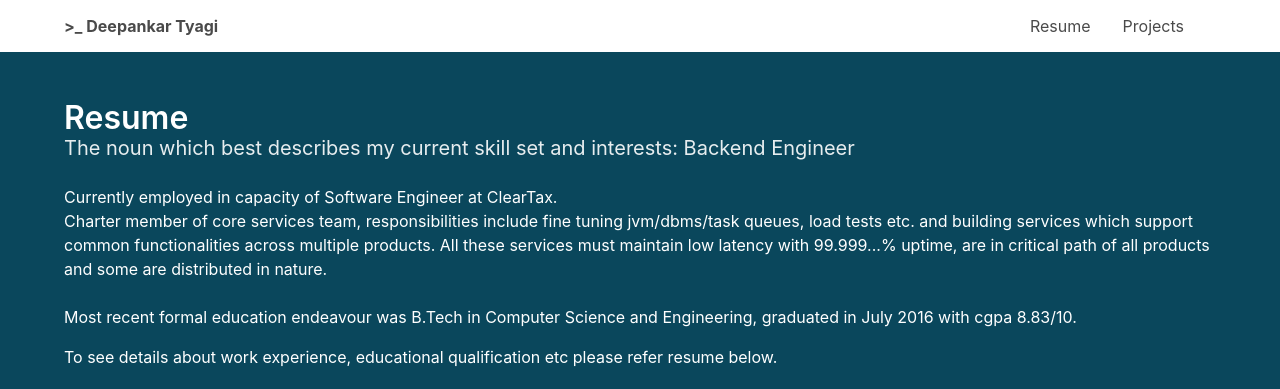
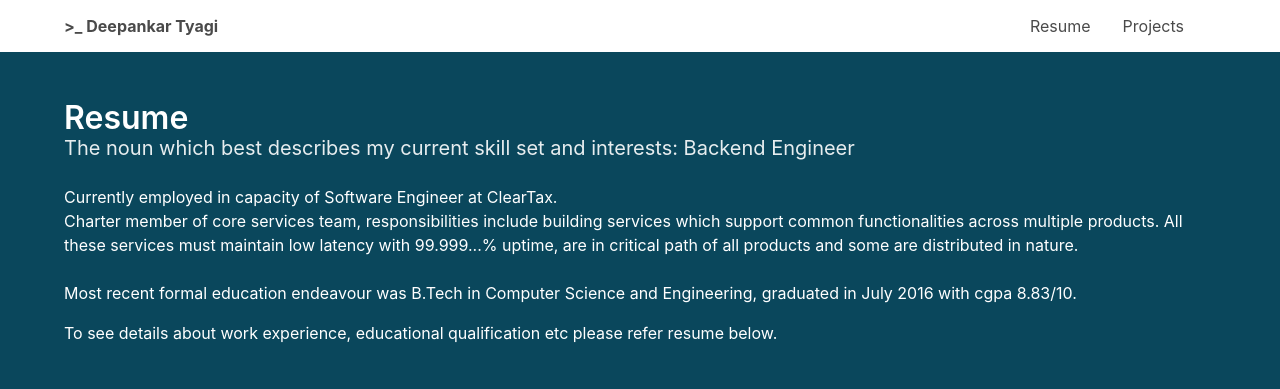
Before and after one commit to codebuff/codebuff.github.io, a Jekyll site: the page built from resume.html, in a window 1280 px wide and 900 px high, cut to the strip 0-389 px from the top of the window. Built offline with Jekyll 4.4.1, drawn with Linux system fonts in a browser that asks for light colours.

Commit message:
update resume description

```diff
--- a/resume.html
+++ b/resume.html
@@ -19,14 +19,9 @@ redirect_from:
             <div class="content">
                 <p>
                     Currently employed in capacity of Software Engineer at ClearTax.<br/>
-                    Charter member of core services team, responsibilities include fine tuning jvm/dbms/task queues,
-                    load tests etc. and
-                    building services which support common functionalities across multiple products. All these services
-                    must maintain
-                    low latency with 99.999...% uptime, are in critical path of all products and some are distributed in
-                    nature.<br/><br/>
-                    Most recent formal education endeavour was B.Tech in Computer Science and Engineering, graduated in
-                    July 2016 with cgpa 8.83/10.
+                    Charter member of core services team, responsibilities include building services which support common functionalities across multiple products. All these services
+                    must maintain low latency with 99.999...% uptime, are in critical path of all products and some are distributed in nature.<br/><br/>
+                    Most recent formal education endeavour was B.Tech in Computer Science and Engineering, graduated in July 2016 with cgpa 8.83/10.
                 </p>
                 <p>
                     To see details about work experience, educational qualification etc please refer resume below.
```
